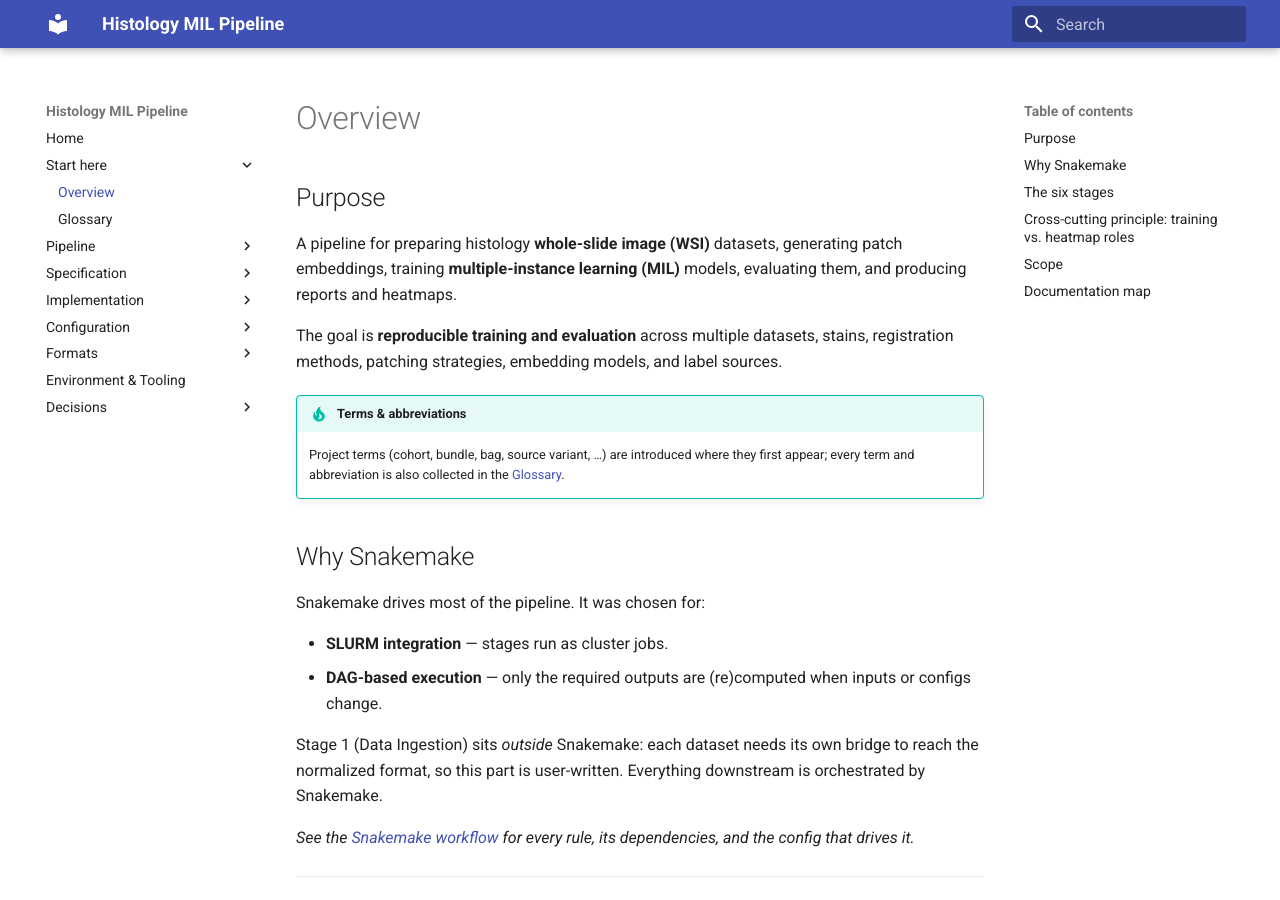
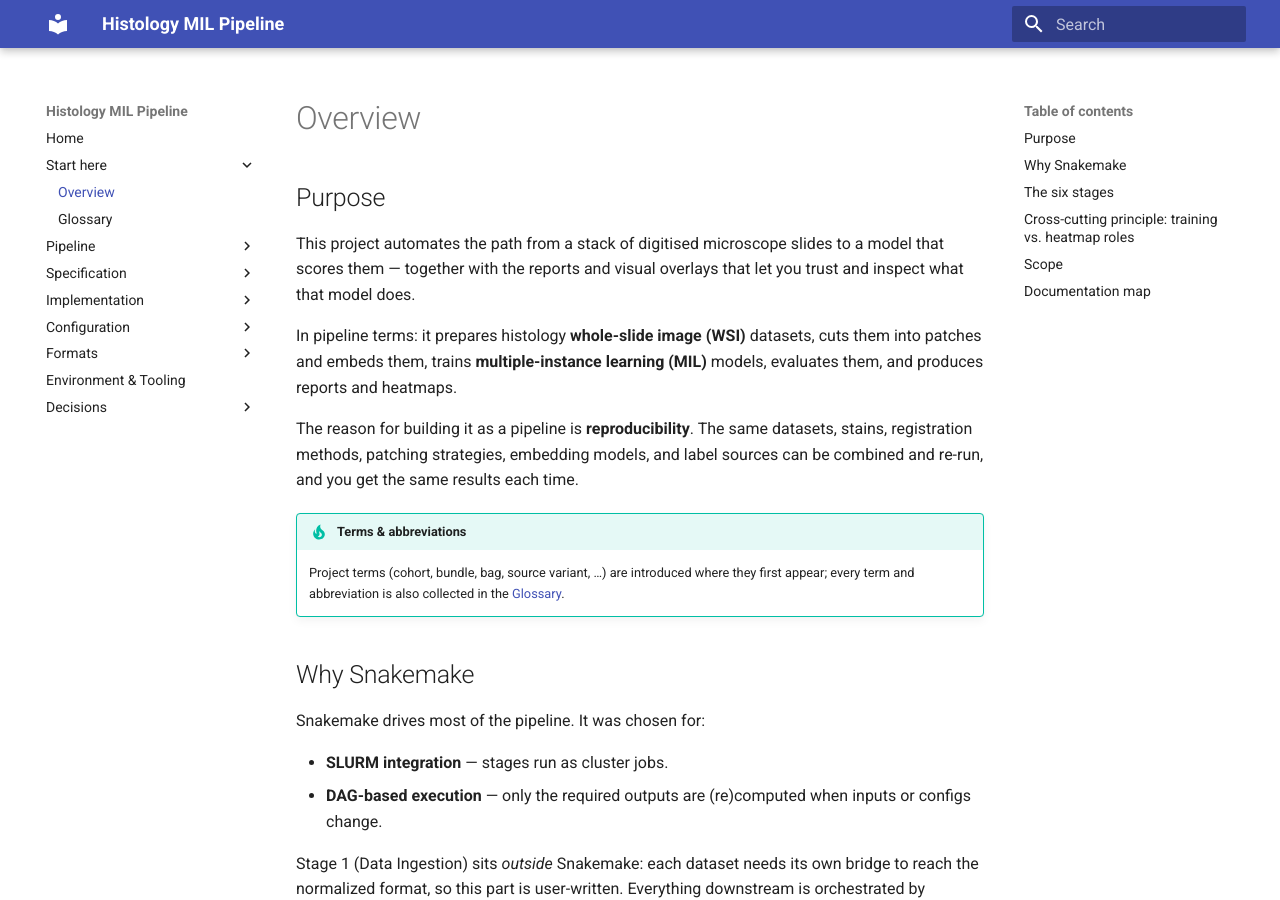
Before and after one commit to TheodorLindberg/SPRINTER_CLAM_DESIGN, an MkDocs documentation site: the page built from docs/design/01-overview.md, in a window 1280 px wide and 900 px high. Built offline with MkDocs 1.6.1 and Material for MkDocs 9.7.7, drawn with Linux system fonts in a browser that asks for light colours.

Commit message:
Overview: plainer purpose statement
Replace the noun-pile opening with a plain one-line description of
what the project does, then the precise pipeline version, then why
it's a pipeline (reproducibility).

Co-Authored-By: Claude Opus 4.8 <noreply@anthropic.com>

```diff
--- a/docs/design/01-overview.md
+++ b/docs/design/01-overview.md
@@ -2,9 +2,11 @@
 
 ## Purpose
 
-A pipeline for preparing histology **whole-slide image (WSI)** datasets, generating patch embeddings, training **multiple-instance learning (MIL)** models, evaluating them, and producing reports and heatmaps.
+This project automates the path from a stack of digitised microscope slides to a model that scores them — together with the reports and visual overlays that let you trust and inspect what that model does.
 
-The goal is **reproducible training and evaluation** across multiple datasets, stains, registration methods, patching strategies, embedding models, and label sources.
+In pipeline terms: it prepares histology **whole-slide image (WSI)** datasets, cuts them into patches and embeds them, trains **multiple-instance learning (MIL)** models, evaluates them, and produces reports and heatmaps.
+
+The reason for building it as a pipeline is **reproducibility**. The same datasets, stains, registration methods, patching strategies, embedding models, and label sources can be combined and re-run, and you get the same results each time.
 
 !!! tip "Terms & abbreviations"
     Project terms (cohort, bundle, bag, source variant, …) are introduced where they first appear; every term and abbreviation is also collected in the [Glossary](glossary.md).
```
